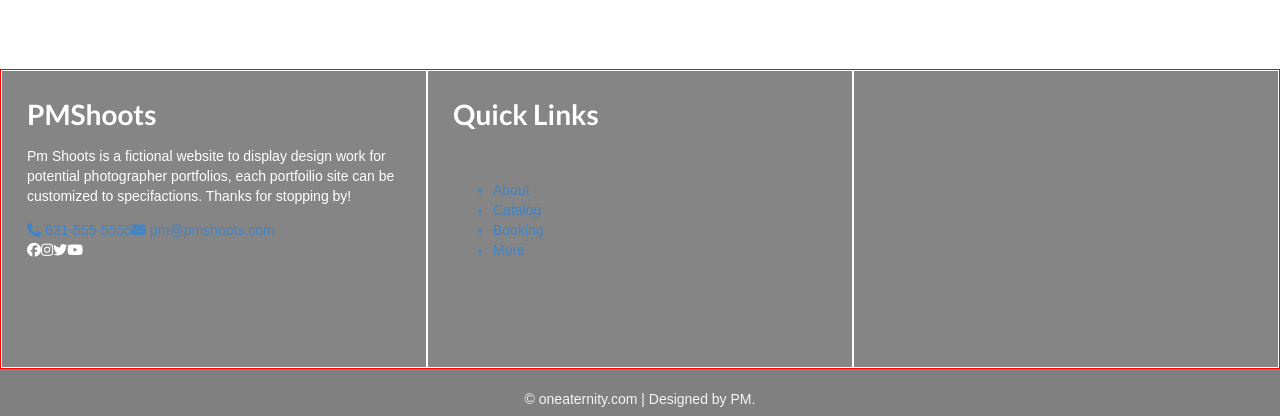
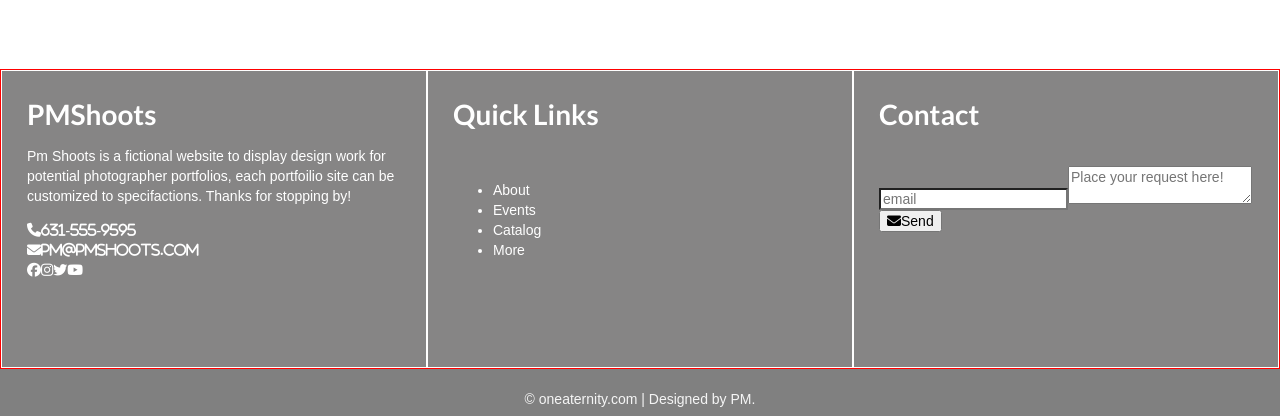
Before and after one commit to saintpab1o/photographer-portfolio, a React (Create React App) app in the folder frontend/: page / in a window 1280 px wide. Shown: the part 465-881 px from the top of the page. Built offline with nearby package versions, Linux system fonts and the light colour scheme; no server answers.

Commit message:
Filled in boilerplate header

```diff
--- a/frontend/src/components/Contact.js
+++ b/frontend/src/components/Contact.js
@@ -17,8 +17,9 @@ class Contact extends React.Component{
                   customized to specifactions. Thanks for stopping by!
                 </p>
                 <div className="contact">
-                    <a href="#"><i class="fas fa-phone"></i> 631-555-5555</a>
-                    <a href="#"><i class="fas fa-envelope"></i> pm@pmshoots.com</a>
+                    <i class="fas fa-phone">631-555-9595</i>
+                    <br></br>
+                   <i class="fas fa-envelope">pm@pmshoots.com</i>
                     </div>
 
                   <div className="socials">
@@ -38,18 +39,30 @@ class Contact extends React.Component{
 
               </div>
 
-              <div className="footer-section links">
+              <div id="footer-links" className="footer-section links">
                   <h1>Quick Links</h1>
                   <br></br>
                   <ul>
-                      <a href="#"><li>About</li></a>
-                      <a href="#"><li>Catalog</li></a>
-                      <a href="#"><li>Booking</li></a>
-                      <a href="#"><li>More</li></a>
+                    <li>About</li>
+                    <li>Events</li>
+                    <li>Catalog</li>
+                    <li>More</li>
+
                   </ul>
               </div>
 
-              <div className="footer-section contact-form"></div>
+              <div className="footer-section contact-form">
+                  <h1>Contact</h1>
+                  <br></br>
+                  <form action="index.html" method="post">
+                      <input className="text-input contact-input"type="email" name="email" placeholder="email"></input>
+                    <textarea name="message"  className="text-inputer contact-input" placeholder="Place your request here!"></textarea>
+                    <button type="submit" class="btn btn-big">
+                        <i class="fas fa-envelope"></i>
+                        Send
+                    </button>
+                  </form>
+              </div>
             </div>
 
             <div className="footer-bottom">
--- a/frontend/src/css/Contact.css
+++ b/frontend/src/css/Contact.css
@@ -6,6 +6,7 @@ html , body{
     padding: 0px;
     margin: 0px;
     font-family: sans-serif;
+    color: white;
 }
 
 .footer{
@@ -37,6 +38,6 @@ html , body{
     width: 100%;
 }
 
-.contact{
-    color: white;
+#footer-links{
+    color:white;
 }
```
